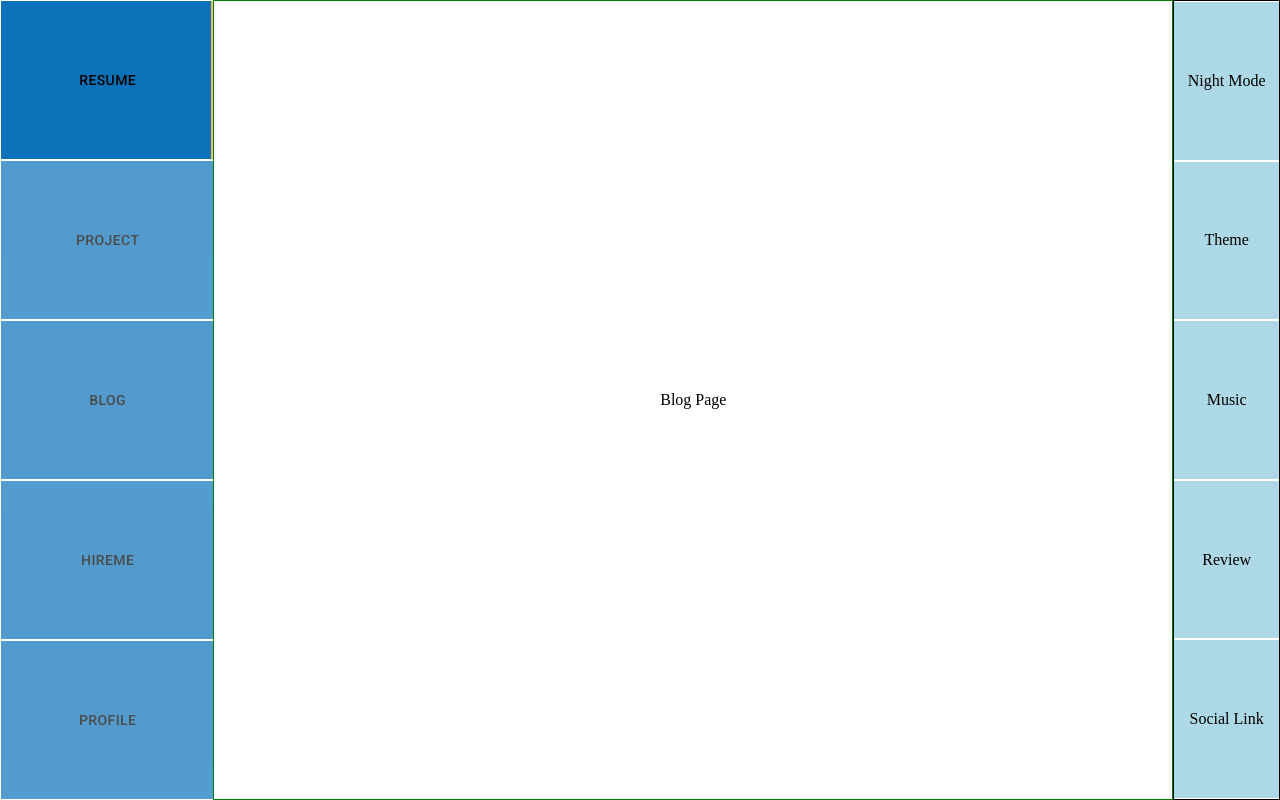
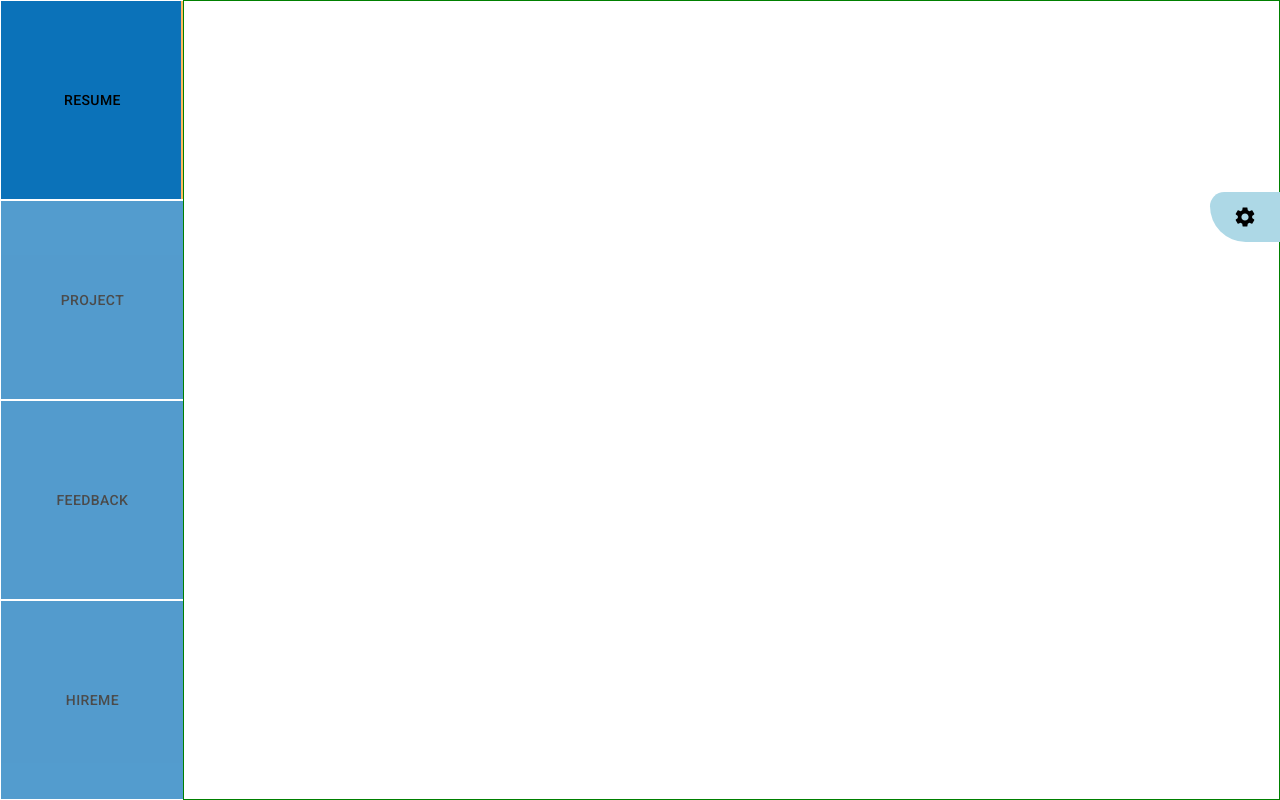
Before and after one commit to fir0j/MyPresenceInInternet, a React (Create React App) app: page /blog in a window 1280 px wide. Built offline with nearby package versions, Linux system fonts and the light colour scheme.

Commit message:
added setting panel component

```diff
--- a/src/App.js
+++ b/src/App.js
@@ -6,7 +6,7 @@ import { BrowserRouter, Switch } from "react-router-dom";
 
 import LeftNav from "./components/LeftNav.component";
 import Home from "./components/Home.component";
-import RightNav from "./components/RightNav.component";
+import SettingPanel from "./components/SettingPanel.component";
 import MobileNav from "./components/MobileNav.component";
 import Hidden from "@material-ui/core/Hidden";
 
@@ -28,10 +28,14 @@ function App() {
               }}
             >
               <Hidden xsDown>
-                <Grid item container style={{ maxWidth: "1920px" }}>
+                <Grid
+                  item
+                  container
+                  style={{ maxWidth: "1920px", flexWrap: "nowrap" }}
+                >
                   <LeftNav />
                   <Home />
-                  <RightNav />
+                  <SettingPanel />
                 </Grid>
               </Hidden>
               <Hidden smUp>
@@ -60,7 +64,7 @@ function App() {
                     <Home />
                   </Grid>
                   <Grid item style={{ width: "100%" }}>
-                    <RightNav />
+                    <SettingPanel />
                   </Grid>
                 </Grid>
               </Hidden>
--- a/src/components/Home.component.js
+++ b/src/components/Home.component.js
@@ -8,8 +8,6 @@ import Resume from "../pages/resume";
 import Project from "../pages/project";
 import Blog from "../pages/blogs";
 import HireMe from "../pages/hireme";
-import Profile from "../pages/profile";
-import RightNav from "./RightNav.component";
 
 export default function HomeNav() {
   const theme = useTheme();
@@ -21,10 +19,10 @@ export default function HomeNav() {
         container
         justify="center"
         alignItems="center"
-        xl={matchesXS ? 12 : 9}
-        lg={matchesXS ? 12 : 9}
-        md={matchesXS ? 12 : 9}
-        xs={matchesXS ? 12 : 9}
+        xl={matchesXS ? 12 : undefined}
+        lg={matchesXS ? 12 : undefined}
+        md={matchesXS ? 12 : undefined}
+        xs={matchesXS ? 12 : undefined}
         style={{
           border: "1px solid green",
         }}
@@ -32,9 +30,8 @@ export default function HomeNav() {
         <Grid item>
           <Route exact path="/" render={(props) => <Resume />} />
           <Route exact path="/project" render={(props) => <Project />} />
-          <Route exact path="/blog" render={(props) => <Blog />} />
+          <Route exact path="/feedback" render={(props) => <Blog />} />
           <Route exact path="/hireme" render={(props) => <HireMe />} />
-          <Route exact path="/profile" render={(props) => <Profile />} />
         </Grid>
       </Grid>
     </React.Fragment>
--- a/src/components/LeftNav.component.js
+++ b/src/components/LeftNav.component.js
@@ -49,7 +49,7 @@ const useStyles = makeStyles((theme) => ({
     maxWidth: "100%",
     // removing default max-height , and max-height should come after width declaration
     // height: "calc((100vh/5) - 2px)",
-    maxHeight: "calc(100vh/5)",
+    maxHeight: "calc(100vh/4)",
     // minHeight: "0px",
     backgroundColor: theme.palette.primary.main,
     margin: 1,
@@ -87,16 +87,15 @@ export default function LefNav() {
         component={Link}
         className={classes.tab}
       />
-      <Tab label="Blog" to="/blog" component={Link} className={classes.tab} />
       <Tab
-        label="HireMe"
-        to="/hireme"
+        label="Feedback"
+        to="/feedback"
         component={Link}
         className={classes.tab}
       />
       <Tab
-        label="Profile"
-        to="/profile"
+        label="HireMe"
+        to="/hireme"
         component={Link}
         className={classes.tab}
       />
--- a/src/components/MobileNav.component.js
+++ b/src/components/MobileNav.component.js
@@ -57,13 +57,6 @@ export default function MobilieNav() {
               to="/hireme"
               component={Link}
             />
-
-            <Tab
-              icon={<PersonPinIcon />}
-              label="PROFILE"
-              to="/profile"
-              component={Link}
-            />
           </Tabs>
         </Paper>
       </Grid>
--- a/src/components/RightNav.component.js
+++ /dev/null
@@ -1,221 +0,0 @@
-import React, { Fragment, useState } from "react";
-import Grid from "@material-ui/core/Grid";
-import { makeStyles } from "@material-ui/core/styles";
-import { useTheme } from "@material-ui/core/styles";
-import useMediaQuery from "@material-ui/core/useMediaQuery";
-
-const useStyles = makeStyles((theme) => ({
-  RightNavWrapper: {
-    border: "1px solid black",
-    flexBasis: "100%",
-    flexWrap: "nowrap",
-  },
-
-  widgetContainer: {
-    flexGrow: 1,
-    position: "relative",
-    backgroundColor: "lightblue",
-    cursor: "pointer",
-    marginTop: "1px",
-    marginBottom: "1px",
-  },
-
-  invisibleHandler: {
-    position: "absolute",
-    inset: 0,
-  },
-
-  // adjust this settings for desktop view aswell
-  mobileWidget: {
-    position: "absolute",
-    top: "0",
-    bottom: "0",
-    marginTop: "-5em",
-    height: "5em",
-    cursor: "pointer",
-    width: "100%",
-    backgroundColor: "green",
-    border: "1px solid red",
-  },
-  desktopWidget: {
-    position: "absolute",
-    top: "0",
-    left: "0",
-    marginLeft: "-5em",
-    width: "5em",
-    height: "100%",
-    cursor: "pointer",
-    backgroundColor: "green",
-    border: "1px solid red",
-  },
-}));
-
-export default function RightNav() {
-  const theme = useTheme();
-  const classes = useStyles();
-  const matchesXS = useMediaQuery(theme.breakpoints.down("xs"));
-  const [activeTool, setActiveTool] = useState("");
-  const [isActive, setIsActive] = useState(false);
-
-  const handleToolClick = (toolname) => {
-    if (!isActive) {
-      setIsActive(true);
-      setActiveTool(toolname);
-      return;
-    }
-    setActiveTool(toolname);
-  };
-  const handleOutsideClick = () => {
-    setIsActive(false);
-    setActiveTool("");
-  };
-
-  function NightMode() {
-    return (
-      <Grid
-        item
-        className={matchesXS ? classes.mobileWidget : classes.desktopWidget}
-      >
-        Night Mode
-      </Grid>
-    );
-  }
-  function Theme() {
-    return (
-      <Grid
-        item
-        className={matchesXS ? classes.mobileWidget : classes.desktopWidget}
-      >
-        Theme Mode
-      </Grid>
-    );
-  }
-
-  function Music() {
-    return (
-      <Grid
-        item
-        className={matchesXS ? classes.mobileWidget : classes.desktopWidget}
-      >
-        Music Mode
-      </Grid>
-    );
-  }
-
-  function Review() {
-    return (
-      <Grid
-        item
-        className={matchesXS ? classes.mobileWidget : classes.desktopWidget}
-      >
-        Review
-      </Grid>
-    );
-  }
-  function SocialLink() {
-    return (
-      <Grid
-        item
-        className={matchesXS ? classes.mobileWidget : classes.desktopWidget}
-      >
-        Social Link
-      </Grid>
-    );
-  }
-
-  const displayTool = (action) => {
-    switch (action) {
-      case "nightmode":
-        return NightMode();
-      case "theme":
-        return Theme();
-      case "music":
-        return Music();
-      case "review":
-        return Review();
-      case "sociallink":
-        return SocialLink();
-      default:
-        return "";
-    }
-  };
-
-  return (
-    <Fragment>
-      {isActive && (
-        <Grid
-          item
-          onClick={handleOutsideClick}
-          className={classes.invisibleHandler}
-        />
-      )}
-      <Grid
-        item
-        container
-        direction={matchesXS ? "row" : "column"}
-        alignItems="center"
-        xl={matchesXS ? undefined : 1}
-        lg={matchesXS ? undefined : 1}
-        md={matchesXS ? undefined : 1}
-        xs={matchesXS ? undefined : 1}
-        className={classes.RightNavWrapper}
-      >
-        <Grid
-          item
-          container
-          justify="center"
-          alignItems="center"
-          onClick={() => handleToolClick("nightmode")}
-          className={classes.widgetContainer}
-        >
-          Night Mode
-          {activeTool === "nightmode" ? displayTool(activeTool) : ""}
-        </Grid>
-        <Grid
-          item
-          container
-          justify="center"
-          alignItems="center"
-          onClick={() => handleToolClick("theme")}
-          className={classes.widgetContainer}
-        >
-          Theme
-          {activeTool === "theme" ? displayTool(activeTool) : ""}
-        </Grid>
-        <Grid
-          item
-          container
-          justify="center"
-          alignItems="center"
-          onClick={() => handleToolClick("music")}
-          className={classes.widgetContainer}
-        >
-          Music
-          {activeTool === "music" ? displayTool(activeTool) : ""}
-        </Grid>
-        <Grid
-          item
-          container
-          justify="center"
-          alignItems="center"
-          onClick={() => handleToolClick("review")}
-          className={classes.widgetContainer}
-        >
-          Review
-          {activeTool === "review" ? displayTool(activeTool) : ""}
-        </Grid>
-        <Grid
-          item
-          container
-          justify="center"
-          alignItems="center"
-          onClick={() => handleToolClick("sociallink")}
-          className={classes.widgetContainer}
-        >
-          Social Link
-          {activeTool === "sociallink" ? displayTool(activeTool) : ""}
-        </Grid>
-      </Grid>
-    </Fragment>
-  );
-}
--- /dev/null
+++ b/src/components/SettingPanel.component.js
@@ -0,0 +1,162 @@
+import React, { Fragment, useState } from "react";
+import Grid from "@material-ui/core/Grid";
+import { makeStyles } from "@material-ui/core/styles";
+import { useTheme } from "@material-ui/core/styles";
+import useMediaQuery from "@material-ui/core/useMediaQuery";
+import Settings from "@material-ui/icons/Settings";
+import Typography from "@material-ui/core/Typography";
+
+const useStyles = makeStyles((theme) => ({
+  invisibleHandler: {
+    position: "absolute",
+    inset: 0,
+  },
+  absoluteContainer: {
+    position: "absolute",
+    top: "12em",
+    right: 0,
+    width: "70px",
+    height: "50px",
+  },
+
+  settingContainer: {
+    position: "relative",
+    height: "100%",
+    cursor: "pointer",
+    borderTopLeftRadius: "20px",
+    borderBottomLeftRadius: "50px",
+  },
+
+  setting: {
+    position: "absolute",
+    top: 0,
+    right: 0,
+    width: "300px",
+    height: "300px",
+    cursor: "pointer",
+    // overflowY: "scroll",
+    // border: "1px solid red",
+  },
+  settingWrapper: {
+    flexWrap: "nowrap",
+  },
+}));
+
+export default function SettingPanel() {
+  const theme = useTheme();
+  const classes = useStyles();
+  const matchesXS = useMediaQuery(theme.breakpoints.down("xs"));
+  const [activeTool, setActiveTool] = useState("");
+  const [isActive, setIsActive] = useState(false);
+
+  const handleToolClick = (toolname) => {
+    if (!isActive) {
+      setIsActive(true);
+      setActiveTool(toolname);
+      return;
+    }
+    setActiveTool(toolname);
+  };
+  const handleOutsideClick = () => {
+    setIsActive(false);
+    setActiveTool("");
+  };
+
+  function Setting() {
+    return (
+      <Grid item container className={classes.setting}>
+        <Grid item container className={classes.settingWrapper}>
+          <Grid
+            item
+            container
+            justify="center"
+            alignItems="center"
+            style={{
+              backgroundColor: "lightblue",
+              maxHeight: "50px",
+              maxWidth: "50px",
+              borderTopLeftRadius: "20px",
+              borderBottomLeftRadius: "50px",
+            }}
+          >
+            <Settings style={{ width: "70px" }} />
+          </Grid>
+          <Grid item container style={{ flexBasis: "100%" }}>
+            <Grid
+              item
+              container
+              justify="center"
+              alignItems="center"
+              style={{
+                // border: "1px dotted blue",
+                backgroundColor: "lightblue",
+                width: "100%",
+                height: "50px",
+              }}
+            >
+              <Typography variant="h5">Settings</Typography>
+            </Grid>
+            <Grid
+              item
+              container
+              justify="center"
+              alignItems="center"
+              style={{
+                backgroundColor: "lightblue",
+                height: "100%",
+                flexGrow: 1,
+                overflowY: "scroll",
+                // border: "1px solid red",
+              }}
+            >
+              <Grid item>
+                <Typography align="center" variant="body1">
+                  Nightmode, Theme and Sound Nightmode, Theme and Sound
+                  Nightmode, Theme and Sound Nightmode,Sound
+                </Typography>
+              </Grid>
+            </Grid>
+          </Grid>
+        </Grid>
+      </Grid>
+    );
+  }
+
+  const displayTool = (action) => {
+    switch (action) {
+      case "setting":
+        return Setting();
+
+      default:
+        return "";
+    }
+  };
+
+  return (
+    <Fragment>
+      {isActive && (
+        <Grid
+          item
+          onClick={handleOutsideClick}
+          className={classes.invisibleHandler}
+        />
+      )}
+      <Grid item className={classes.absoluteContainer}>
+        <Grid
+          item
+          container
+          justify="center"
+          alignItems="center"
+          onClick={() => handleToolClick("setting")}
+          className={classes.settingContainer}
+          style={{
+            backgroundColor: activeTool === "setting" ? null : "lightblue",
+          }}
+        >
+          {activeTool === "setting" ? null : <Settings />}
+          {activeTool === "setting" ? displayTool(activeTool) : ""}
+        </Grid>
+      </Grid>
+    </Fragment>
+  );
+}
--- a/src/pages/blogs.jsx
+++ b/src/pages/blogs.jsx
@@ -5,7 +5,7 @@ export default function Blog() {
   return (
     <React.Fragment>
       <Grid item container>
-        Blog Page
+        Feedback
       </Grid>
     </React.Fragment>
   );
```
